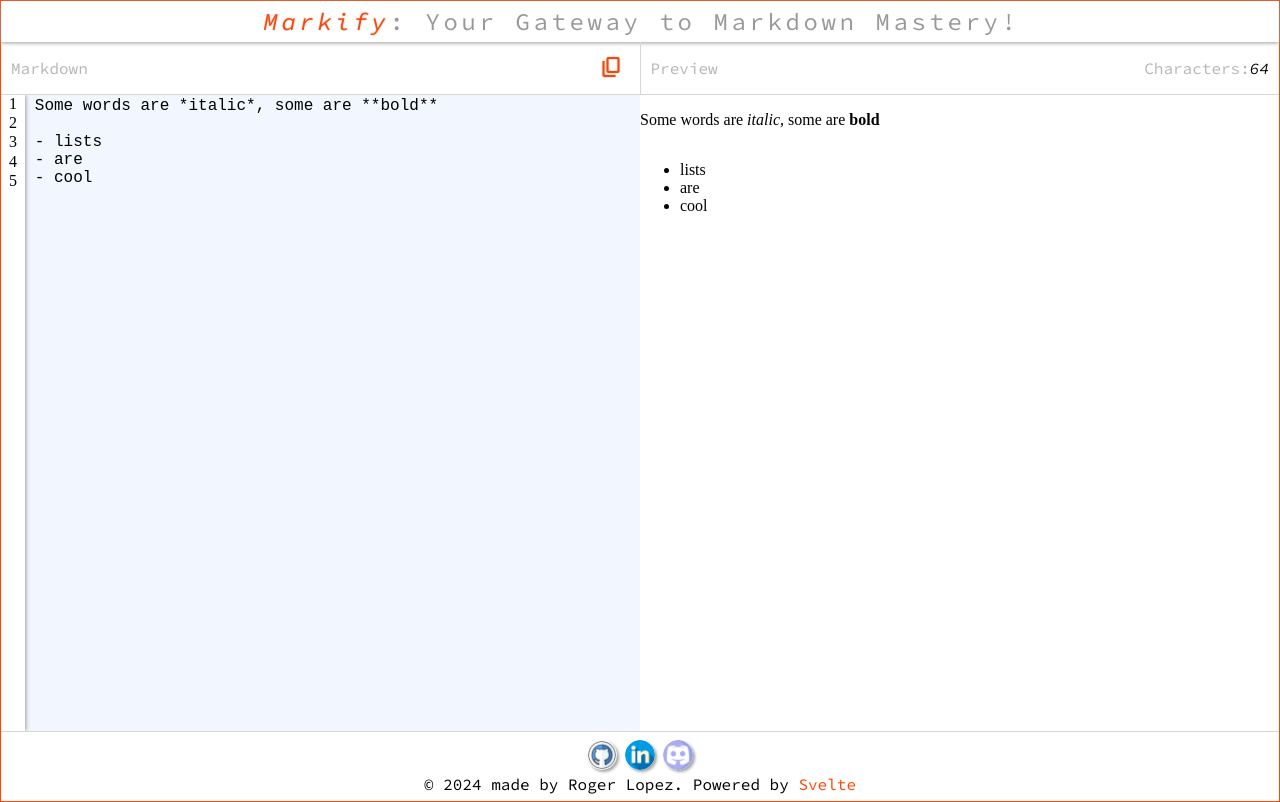
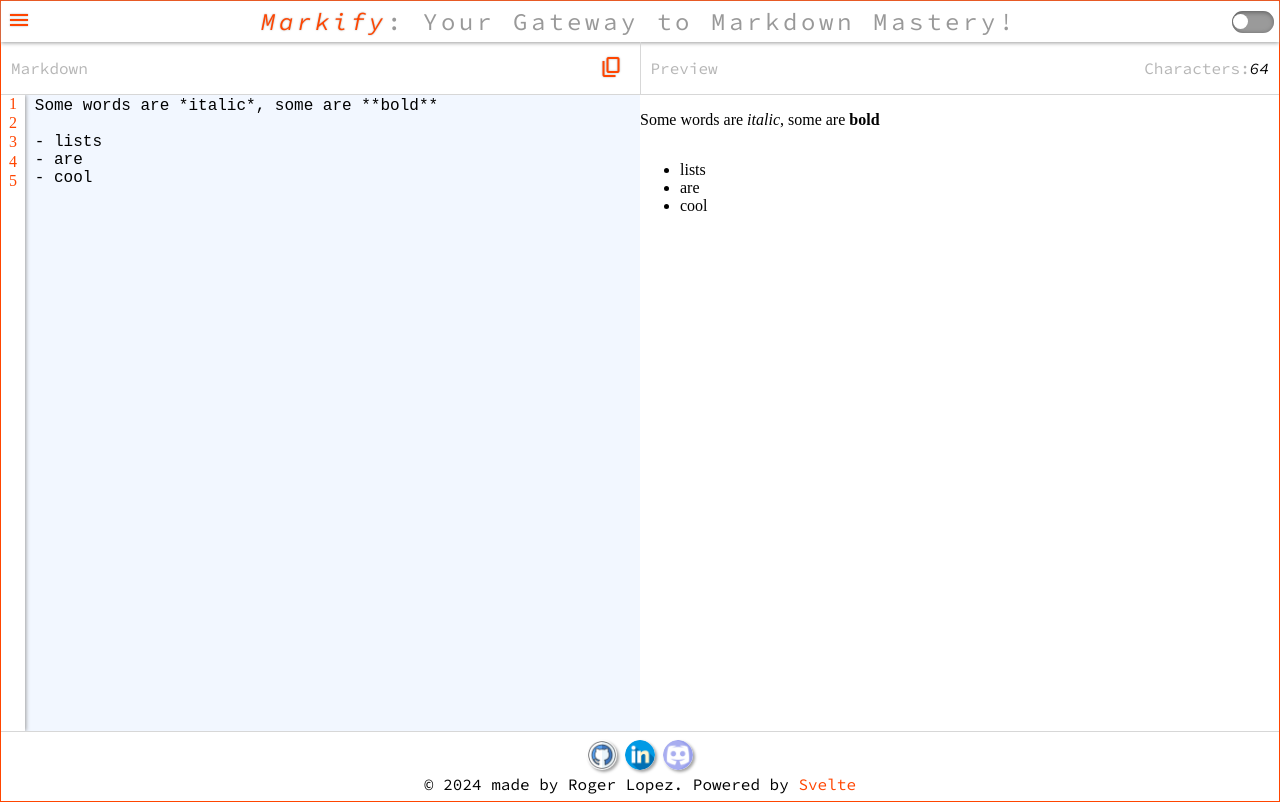
Before and after one commit to Rllopez0410/markdown-editor, a SvelteKit app in the folder myapp/: page / in a window 1280 px wide. Built offline with nearby package versions, Linux system fonts and the light colour scheme.

Commit message:
created a menu button as well as a darkmode switch

```diff
--- a/myapp/src/routes/+page.svelte
+++ b/myapp/src/routes/+page.svelte
@@ -19,9 +19,22 @@
 
 <div class="container">
     <header>
-        <p>
-        <span><i>Markify</i></span>: Your Gateway to Markdown Mastery!
-        </p>
+        <div class="menu-btn">
+            <button>
+                <span class="material-symbols-outlined">
+                    menu
+                </span>
+            </button>
+        </div>
+
+    <div class="title">
+        <p><span><i>Markify</i></span>: Your Gateway to Markdown Mastery!</p>
+    </div>
+        <div class="darkmode">
+            <div class="switch">
+                <div></div>
+            </div>
+        </div>
     </header>
 
     <main>
@@ -78,6 +91,44 @@ header {
     background-color: #ffffff;
     box-shadow: 0px .5px 4px rgb(156, 156, 156);
     flex: .3;
+}
+
+.menu-btn {
+    flex: 1;
+}
+
+.menu-btn button {
+    background-color: white;
+    border: none;
+    cursor: pointer;
+}
+
+.title {flex: 6;}
+
+.darkmode {
+    display: flex;
+    justify-content: end;
+    align-items: center;
+    flex: 1;
+    padding-right: 5px;
+}
+
+.switch {
+    display: flex;
+    align-items: center;
+    border-radius: 50px;
+    background-color: rgb(154, 154, 154);
+    width: 40px;
+    height: 20px;
+    box-shadow: 1px 1px 5px #585858 inset;
+    padding: 1px;
+}
+
+.switch div {
+    width: 15px;
+    height: 15px;
+    background-color: white;
+    border-radius: 100px;
 }
 
 header p {
@@ -165,6 +216,8 @@ main {
     display: flex;
     flex-direction: column;
     align-items: center;
+    flex: .3;
+    color: orangered;
     flex: .2;
     gap: 3.09px;
     box-shadow: .5px 0px 4px rgb(156, 156, 156);
```
